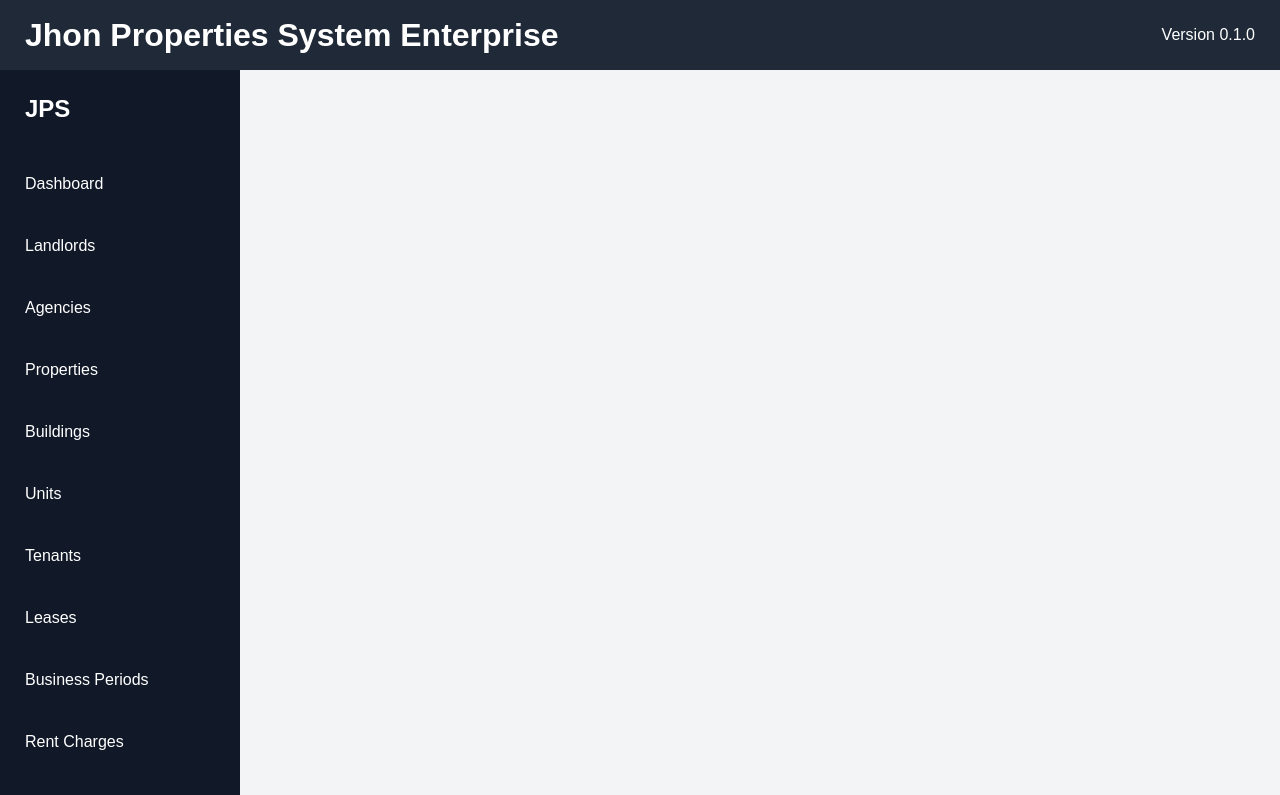
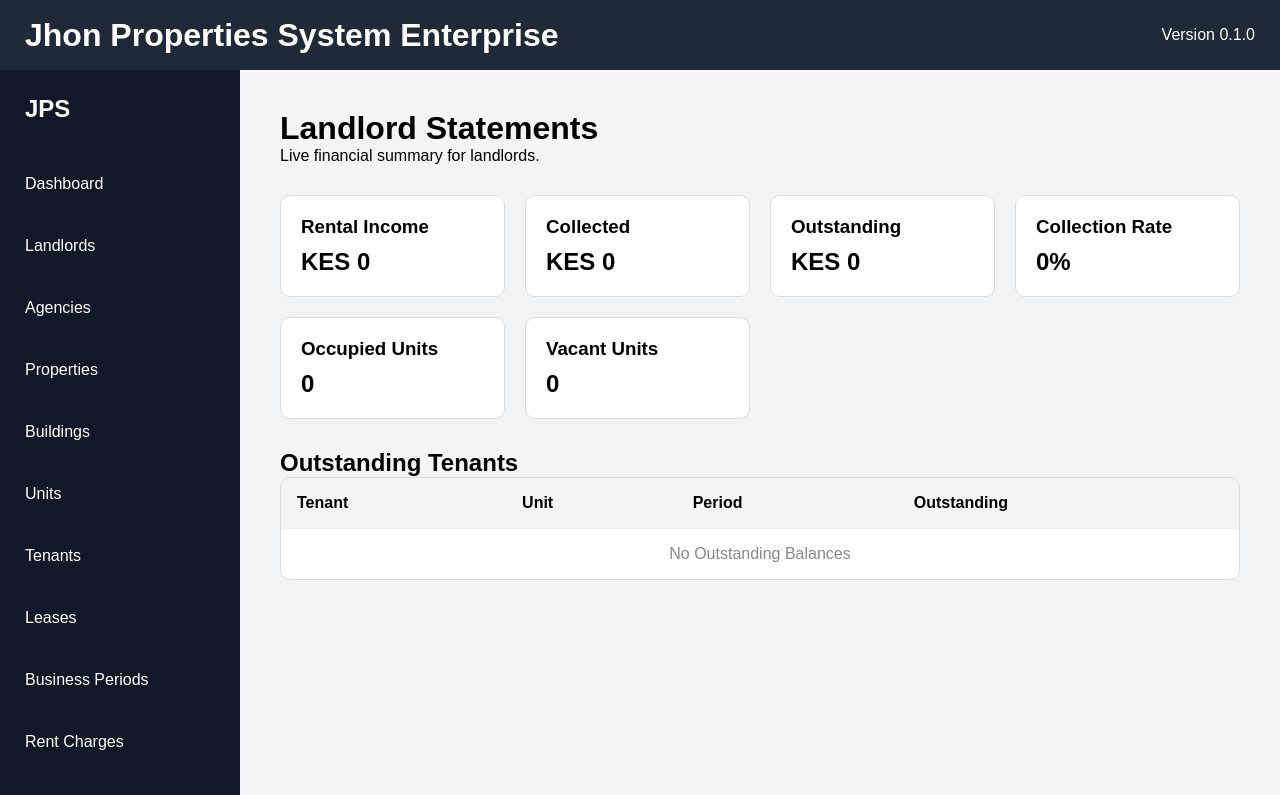
Before and after one commit to JHON261998/jhon-properties-system-enterprise, a React (Vite) app: page /landlord-statements in a window 1280 px wide. Shown: the top 795 px of the page. Built offline with nearby package versions, Linux system fonts and the light colour scheme.

Commit message:
Release 1.8.0 - Live Landlord Statement Engine

```diff
--- a/src/App.jsx
+++ b/src/App.jsx
@@ -15,6 +15,7 @@ import BusinessPeriods from "./pages/BusinessPeriods";
 import RentCharges from "./pages/RentCharges";
 import Payments from "./pages/Payments";
 import Arrears from "./pages/Arrears";
+import LandlordStatements from "./pages/LandlordStatements";
 import Reports from "./pages/Reports";
 import Settings from "./pages/Settings";
 
@@ -55,6 +56,11 @@ function App() {
         />
 
         <Route
+          path="/landlord-statements"
+          element={<LandlordStatements />}
+        />
+
+        <Route
           path="/reports"
           element={<Reports />}
         />
--- /dev/null
+++ b/src/components/OutstandingTenantsTable.jsx
@@ -0,0 +1,46 @@
+function OutstandingTenantsTable({ tenants }) {
+  return (
+    <div className="table-container">
+
+      <table className="jps-table">
+
+        <thead>
+          <tr>
+            <th>Tenant</th>
+            <th>Unit</th>
+            <th>Period</th>
+            <th>Outstanding</th>
+          </tr>
+        </thead>
+
+        <tbody>
+
+          {tenants.length === 0 ? (
+            <tr>
+              <td
+                colSpan={4}
+                className="empty-state"
+              >
+                No Outstanding Balances
+              </td>
+            </tr>
+          ) : (
+            tenants.map((tenant) => (
+              <tr key={tenant.id}>
+                <td>{tenant.tenant}</td>
+                <td>{tenant.unit}</td>
+                <td>{tenant.period}</td>
+                <td>KES {tenant.balance}</td>
+              </tr>
+            ))
+          )}
+
+        </tbody>
+
+      </table>
+
+    </div>
+  );
+}
+
+export default OutstandingTenantsTable;
--- /dev/null
+++ b/src/components/StatementCard.jsx
@@ -0,0 +1,10 @@
+function StatementCard({ title, value }) {
+  return (
+    <div className="dashboard-card">
+      <h3>{title}</h3>
+      <h2>{value}</h2>
+    </div>
+  );
+}
+
+export default StatementCard;
--- /dev/null
+++ b/src/components/StatementSummary.jsx
@@ -0,0 +1,41 @@
+import StatementCard from "./StatementCard";
+
+function StatementSummary({ data }) {
+  return (
+    <div className="dashboard-grid">
+
+      <StatementCard
+        title="Rental Income"
+        value={`KES ${data.totalRent}`}
+      />
+
+      <StatementCard
+        title="Collected"
+        value={`KES ${data.totalCollected}`}
+      />
+
+      <StatementCard
+        title="Outstanding"
+        value={`KES ${data.outstanding}`}
+      />
+
+      <StatementCard
+        title="Collection Rate"
+        value={`${data.collectionRate}%`}
+      />
+
+      <StatementCard
+        title="Occupied Units"
+        value={data.occupied}
+      />
+
+      <StatementCard
+        title="Vacant Units"
+        value={data.vacant}
+      />
+
+    </div>
+  );
+}
+
+export default StatementSummary;
--- a/src/data/navigation.js
+++ b/src/data/navigation.js
@@ -61,11 +61,16 @@ const navigation = [
   },
   {
     id: 13,
+    name: "Landlord Statements",
+    path: "/landlord-statements",
+  },
+  {
+    id: 14,
     name: "Reports",
     path: "/reports",
   },
   {
-    id: 14,
+    id: 15,
     name: "Settings",
     path: "/settings",
   },
--- /dev/null
+++ b/src/features/statements/statementStore.js
@@ -0,0 +1,49 @@
+import { loadCharges } from "../rentCharges/chargeStore";
+import { loadPayments } from "../payments/paymentStore";
+import { loadUnits } from "../units/unitStore";
+
+export function getStatementData() {
+  const charges = loadCharges();
+  const payments = loadPayments();
+  const units = loadUnits();
+
+  const totalRent = charges.reduce(
+    (sum, charge) => sum + Number(charge.amount || 0),
+    0
+  );
+
+  const totalCollected = payments.reduce(
+    (sum, payment) => sum + Number(payment.amount || 0),
+    0
+  );
+
+  const outstanding = charges.reduce(
+    (sum, charge) => sum + Number(charge.balance || 0),
+    0
+  );
+
+  const occupied = units.filter(
+    (unit) => unit.status === "Occupied"
+  ).length;
+
+  const vacant = units.length - occupied;
+
+  const collectionRate =
+    totalRent === 0
+      ? 0
+      : Math.round((totalCollected / totalRent) * 100);
+
+  const outstandingTenants = charges.filter(
+    (charge) => charge.balance > 0
+  );
+
+  return {
+    totalRent,
+    totalCollected,
+    outstanding,
+    occupied,
+    vacant,
+    collectionRate,
+    outstandingTenants,
+  };
+}
--- /dev/null
+++ b/src/pages/LandlordStatements.jsx
@@ -0,0 +1,31 @@
+import StatementSummary from "../components/StatementSummary";
+import OutstandingTenantsTable from "../components/OutstandingTenantsTable";
+
+import { getStatementData } from "../features/statements/statementStore";
+
+function LandlordStatements() {
+  const data = getStatementData();
+
+  return (
+    <>
+      <div className="page-header">
+        <div>
+          <h1>Landlord Statements</h1>
+          <p>Live financial summary for landlords.</p>
+        </div>
+      </div>
+
+      <StatementSummary data={data} />
+
+      <div style={{ marginTop: "30px" }}>
+        <h2>Outstanding Tenants</h2>
+
+        <OutstandingTenantsTable
+          tenants={data.outstandingTenants}
+        />
+      </div>
+    </>
+  );
+}
+
+export default LandlordStatements;
```
